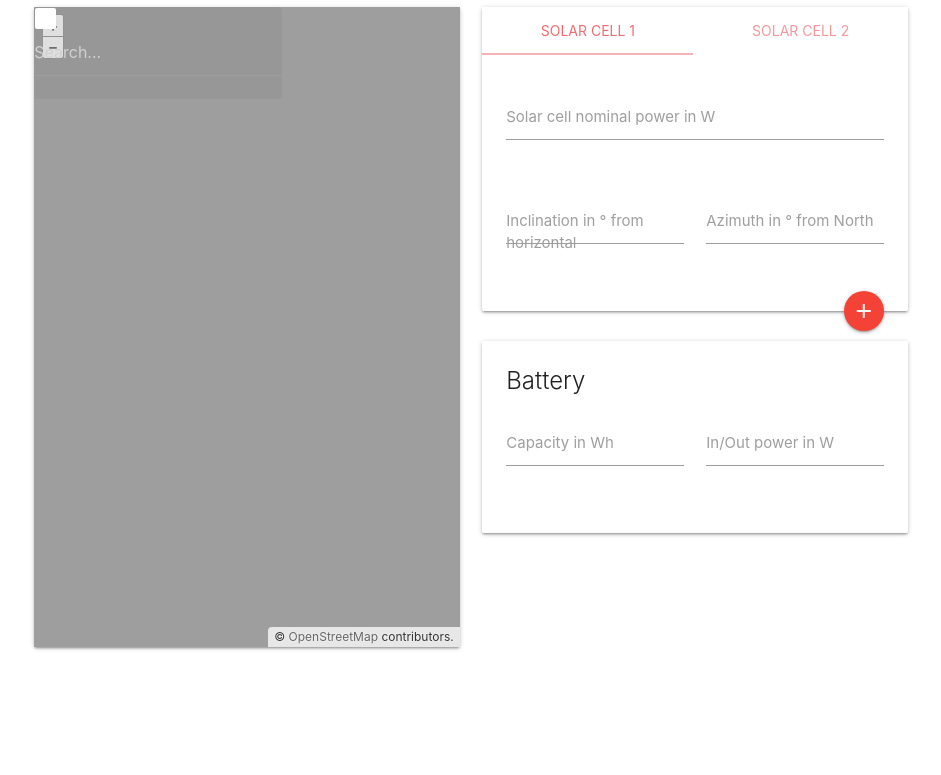
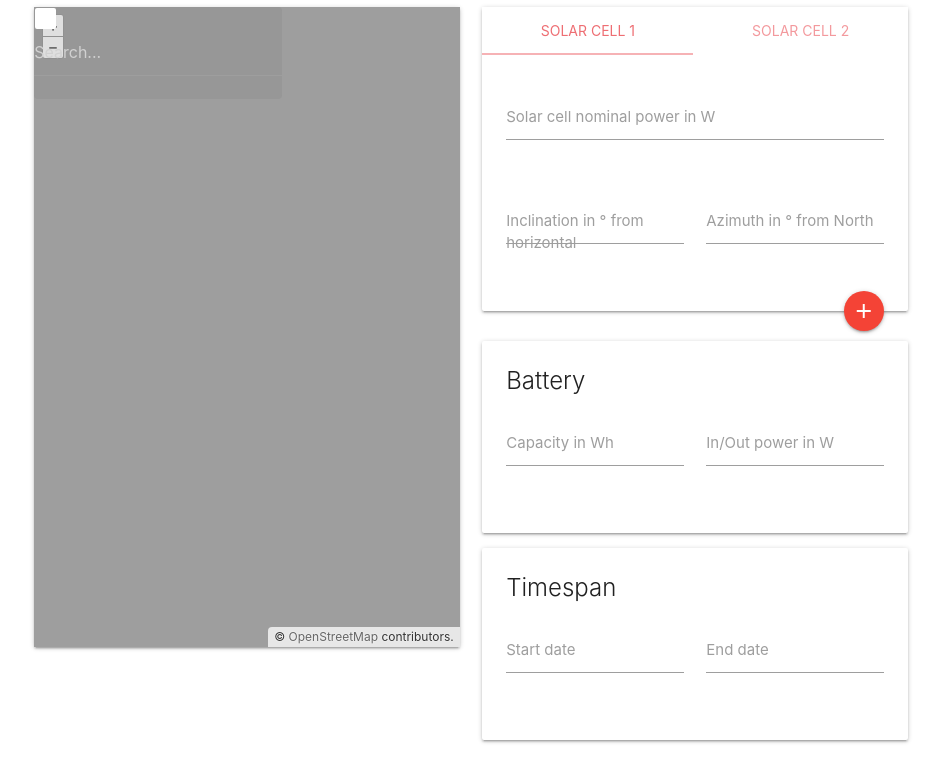
Before and after one commit to Schmidt17/solarcalc, a Flask app: page / in a window 1280 px wide. Shown: the part 157-932 px from the top of the page, without its empty margins (169-1110 px from the left). Before the commit the page ends 807 px from the top, so only its background shows below. Run offline with Flask 2, Linux system fonts and the light colour scheme.

Commit message:
Add basic datepickers for start and end date

```diff
--- a/app/static/js/main.js
+++ b/app/static/js/main.js
@@ -1,6 +1,9 @@
 document.addEventListener('DOMContentLoaded', function() {
-     var elems = document.querySelectorAll('.tabs');
-     var instance = M.Tabs.init(elems);
+     var tab_elems = document.querySelectorAll('.tabs');
+     var tab_instance = M.Tabs.init(tab_elems);
+
+     var datepicker_elems = document.querySelectorAll('.datepicker');
+     var datepicker_instances = M.Datepicker.init(datepicker_elems);
 });
 
 const ddCoords = [13.737262, 51.050407];
--- a/app/templates/index.html
+++ b/app/templates/index.html
@@ -107,6 +107,24 @@
                     </div>
                 </div>
 
+                <div class="card">
+                    <div class="card-content">
+                        <span class="card-title">Timespan</span>
+
+                        <div class="row">
+                            <div class="input-field col l6 m6 s6">
+                                <input type="text" class="datepicker" id="date-start" required />
+                                <label for="date-start">Start date</label>
+                            </div>
+
+                            <div class="input-field col l6 m6 s6">
+                                <input type="text" class="datepicker" id="date-end" required />
+                                <label for="date-end">End date</label>
+                            </div>
+                        </div>
+                    </div>
+                </div>
+
             </div>
         </div>
     </div>
```
